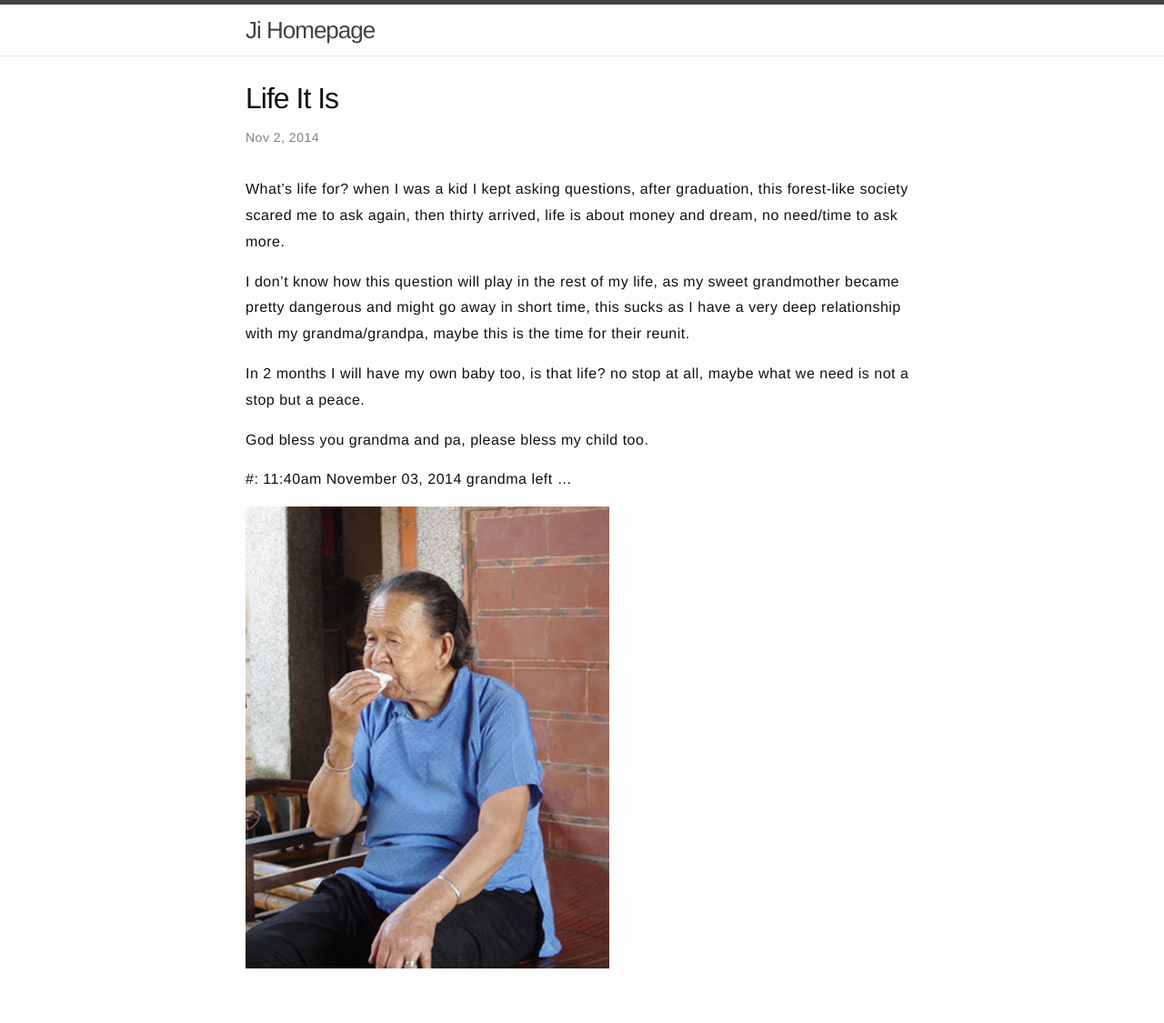
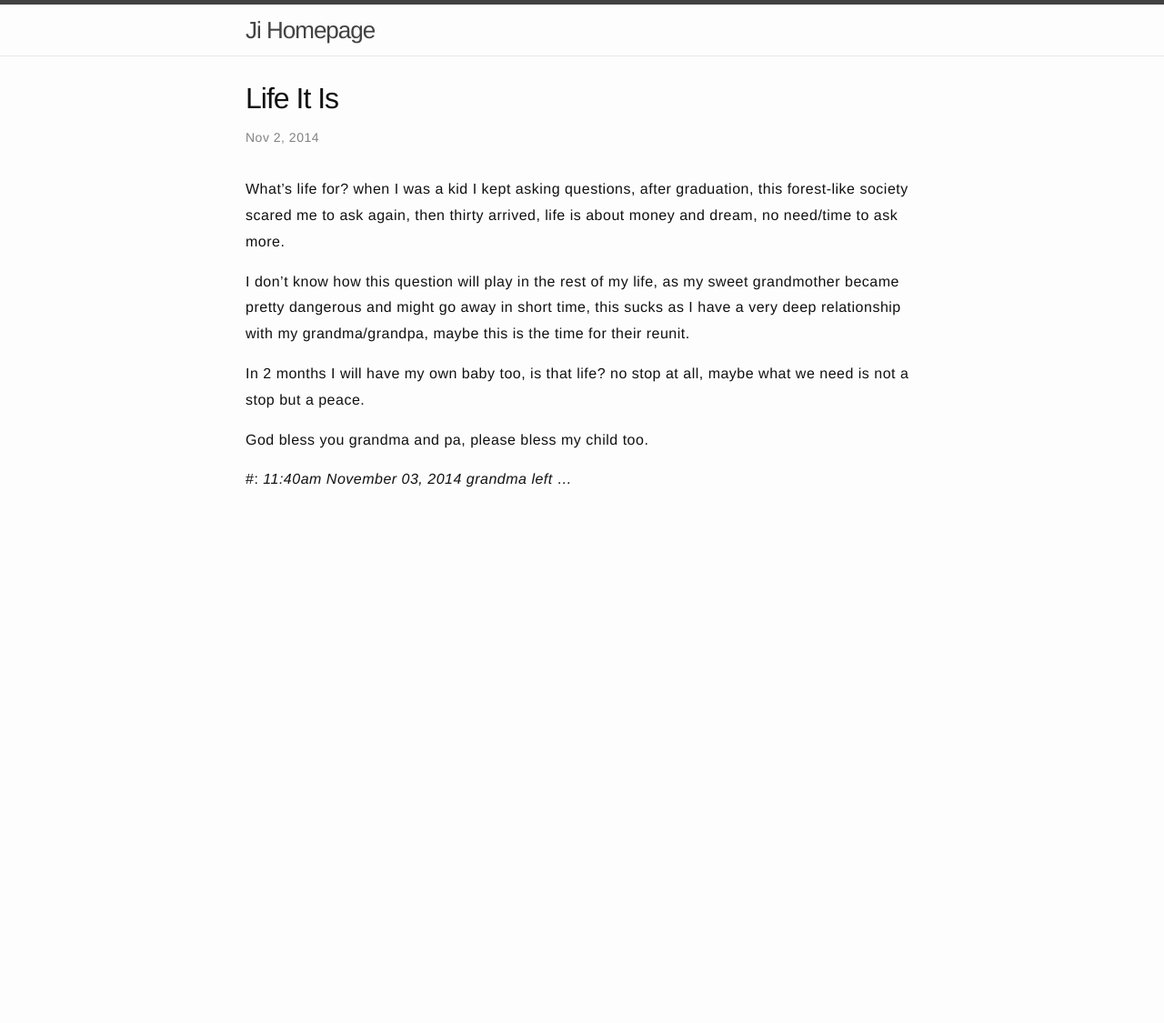
Before and after one commit to jazzi/jazzi.github.io, a Jekyll site: the page built from _posts/2014-11-02-life-it-is.md, in a window 1280 px wide. Shown: the whole page at 91% size. Built offline with Jekyll 4.4.1, drawn with Linux system fonts in a browser that asks for light colours; after the commit the page ends 900 px from its top, so only the background shows below that.

Commit message:
take out photo

```diff
--- a/_posts/2014-11-02-life-it-is.md
+++ b/_posts/2014-11-02-life-it-is.md
@@ -10,6 +10,4 @@ In 2 months I will have my own baby too, is that life? no stop at all, maybe wha
 
 God bless you grandma and pa, please bless my child too.
 
-\#: 11:40am November 03, 2014 grandma left ...
-
-![Grandma in Summer](img/grandma.jpg)
+\#: *11:40am November 03, 2014 grandma left ...*
```
